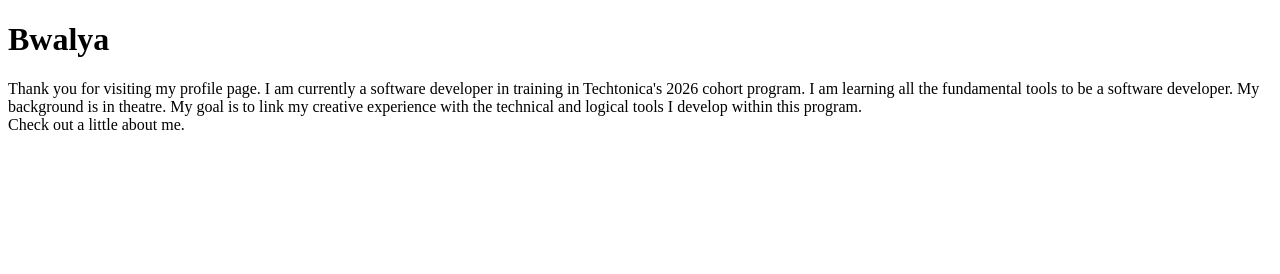
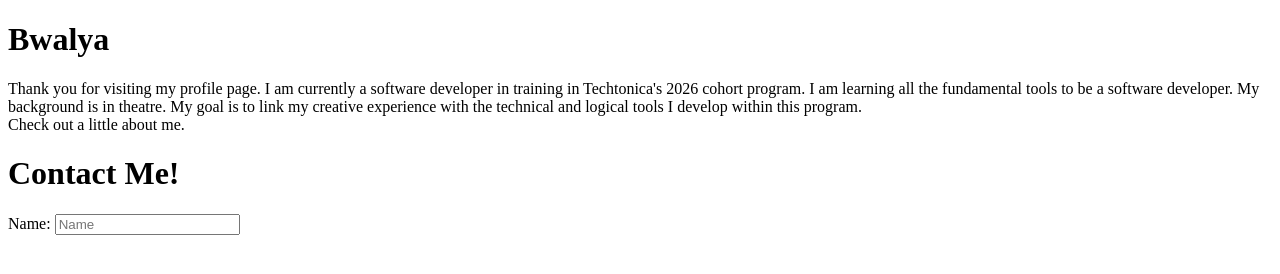
Before and after one commit to B-chis/portfolio-website, a plain HTML site: page index.html in a window 1280 px wide. Drawn offline with Linux system fonts and the light colour scheme.

Commit message:
create beginning of form template/name input

```diff
--- a/index.html
+++ b/index.html
@@ -13,6 +13,11 @@
             I am learning all the fundamental tools to be a software developer. My background is in theatre. My goal is to link my creative experience with the technical and logical tools I develop within this program.
             <br>Check out a little about me. </p>
     </header>
-
+    <!---check about adding a GET server request <form action="" method="GET">-->
+    <form>
+        <h1> Contact Me!</h1>
+        <label for="name">Name: </label>
+        <input type="text" placeholder="Name" id="name">
+    </form>
 </body>
 </html>
```
